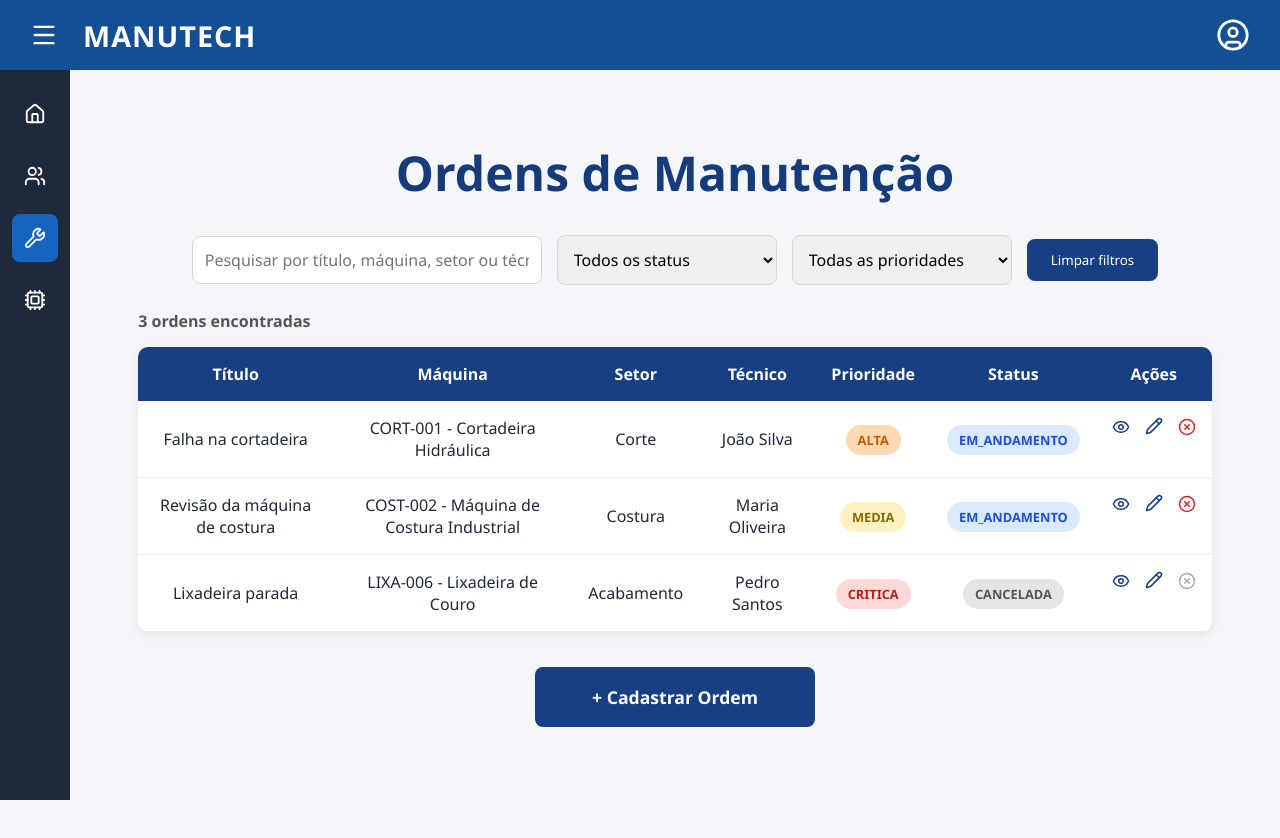
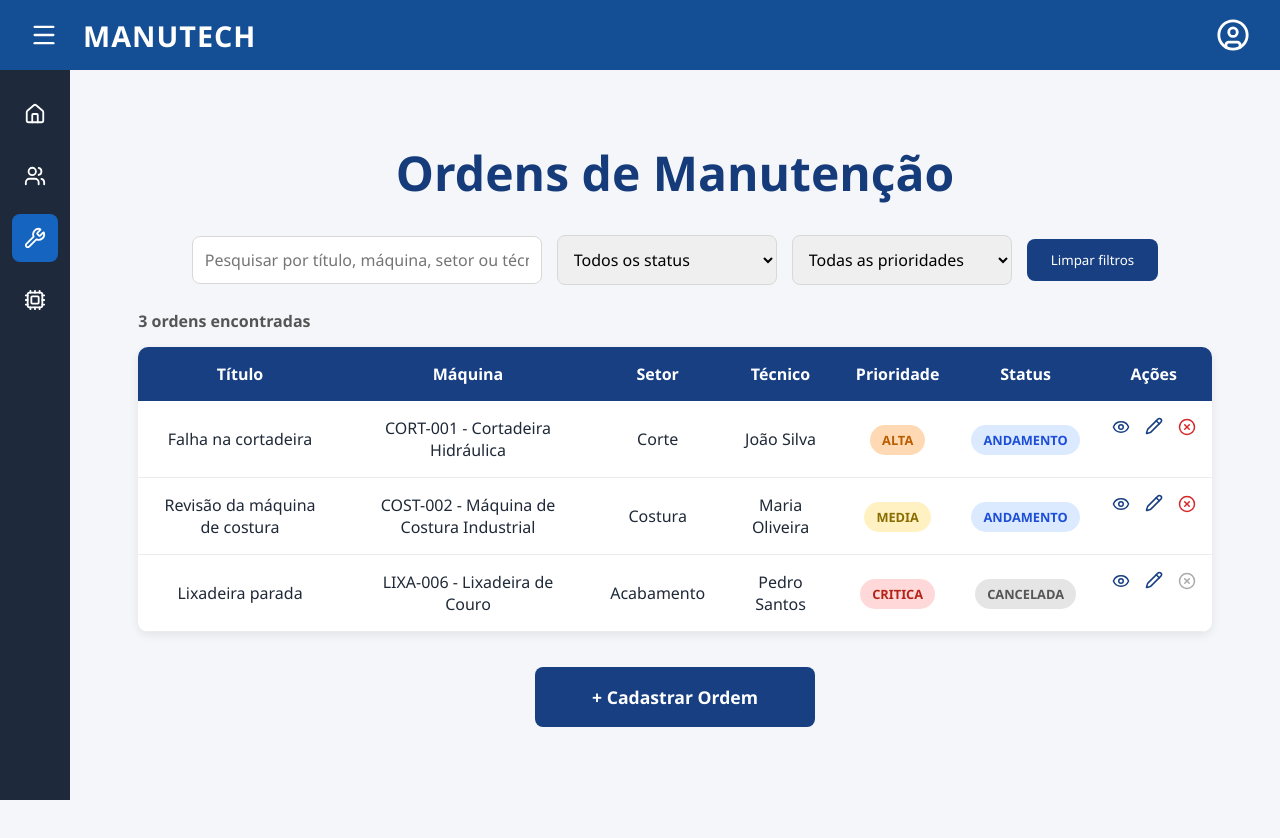
Before and after one commit to maiarassss/Projeto-Manutech, a Vue app in the folder manutech/: page /ordens/cadastro in a window 1280 px wide. Both pictures are taken after a click on the button "Cancelar". Shown: the top 838 px of the page. Built offline with nearby package versions, Linux system fonts and the light colour scheme; the HTML template or start-up script is replaced by a standard one.

Commit message:
Ajusta status das ordens ao backend

```diff
--- a/manutech/src/stores/ordemStore.js
+++ b/manutech/src/stores/ordemStore.js
@@ -8,7 +8,7 @@ export const useOrdensStore = defineStore("ordens", () => {
       titulo: "Falha na cortadeira",
       descricao: "Máquina travando durante o processo de corte do couro.",
       prioridade: "ALTA",
-      status: "EM_ANDAMENTO",
+      status: "ANDAMENTO",
 
       idMaquina: 1,
       codigoIdentificador: "CORT-001",
@@ -23,7 +23,7 @@ export const useOrdensStore = defineStore("ordens", () => {
       titulo: "Revisão da máquina de costura",
       descricao: "Revisão preventiva na máquina de costura industrial.",
       prioridade: "MEDIA",
-      status: "EM_ANDAMENTO",
+      status: "ANDAMENTO",
 
       idMaquina: 2,
       codigoIdentificador: "COST-002",
--- a/manutech/src/views/Inicio.vue
+++ b/manutech/src/views/Inicio.vue
@@ -35,7 +35,7 @@ const totalOrdens = computed(() => ordemStore.ordens.length);
 
 const ordensEmAndamento = computed(
   () =>
-    ordemStore.ordens.filter((ordem) => ordem.status === "EM_ANDAMENTO").length,
+    ordemStore.ordens.filter((ordem) => ordem.status === "ANDAMENTO").length,
 );
 
 const ordensCriticas = computed(
--- a/manutech/src/views/ordens/OrdemManutencao.vue
+++ b/manutech/src/views/ordens/OrdemManutencao.vue
@@ -92,7 +92,7 @@ function limparFiltros() {
 
       <select v-model="statusSelecionado">
         <option value="">Todos os status</option>
-        <option value="EM_ANDAMENTO">Em andamento</option>
+        <option value="ANDAMENTO">Em andamento</option>
         <option value="CONCLUIDA">Concluída</option>
         <option value="CANCELADA">Cancelada</option>
       </select>
@@ -385,11 +385,6 @@ h1 {
   color: #1d4ed8;
 }
 
-.em_andamento {
-  background: #dbeafe;
-  color: #1d4ed8;
-}
-
 .concluida {
   background: #d7f6de;
   color: #1d7d38;
--- a/manutech/src/views/ordens/OrdensCadastrar.vue
+++ b/manutech/src/views/ordens/OrdensCadastrar.vue
@@ -128,7 +128,7 @@ async function salvar() {
 
       <select v-model="status">
         <option value="ABERTA">Aberta</option>
-        <option value="EM_ANDAMENTO">Em andamento</option>
+        <option value="ANDAMENTO">Em andamento</option>
         <option value="CONCLUIDA">Concluída</option>
         <option value="CANCELADA">Cancelada</option>
       </select>
```
